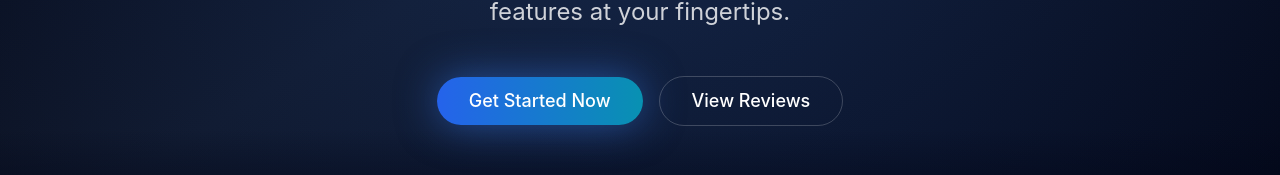
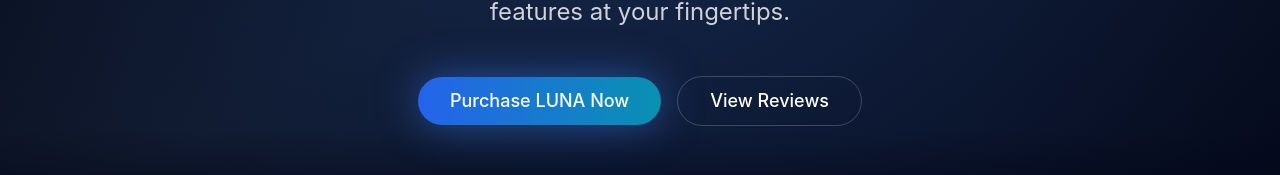
Before and after one commit to rynathusofficialgaming-bit/lunanew2025, a React (Vite) app: page / in a window 1280 px wide. Shown: the part 543-718 px from the top of the page. Built offline with nearby package versions, Linux system fonts and the light colour scheme; no server answers.

Commit message:
Update Hero.jsx

```diff
--- a/src/components/Hero.jsx
+++ b/src/components/Hero.jsx
@@ -86,7 +86,7 @@
                 boxShadow: `0 0 40px ${glowColor}`,
               }}
             >
-              Get Started Now
+              Purchase LUNA Now
             </Button>
 
             <a href={siteConfig.links.trustpilot} target="_blank" rel="noopener noreferrer">
```
